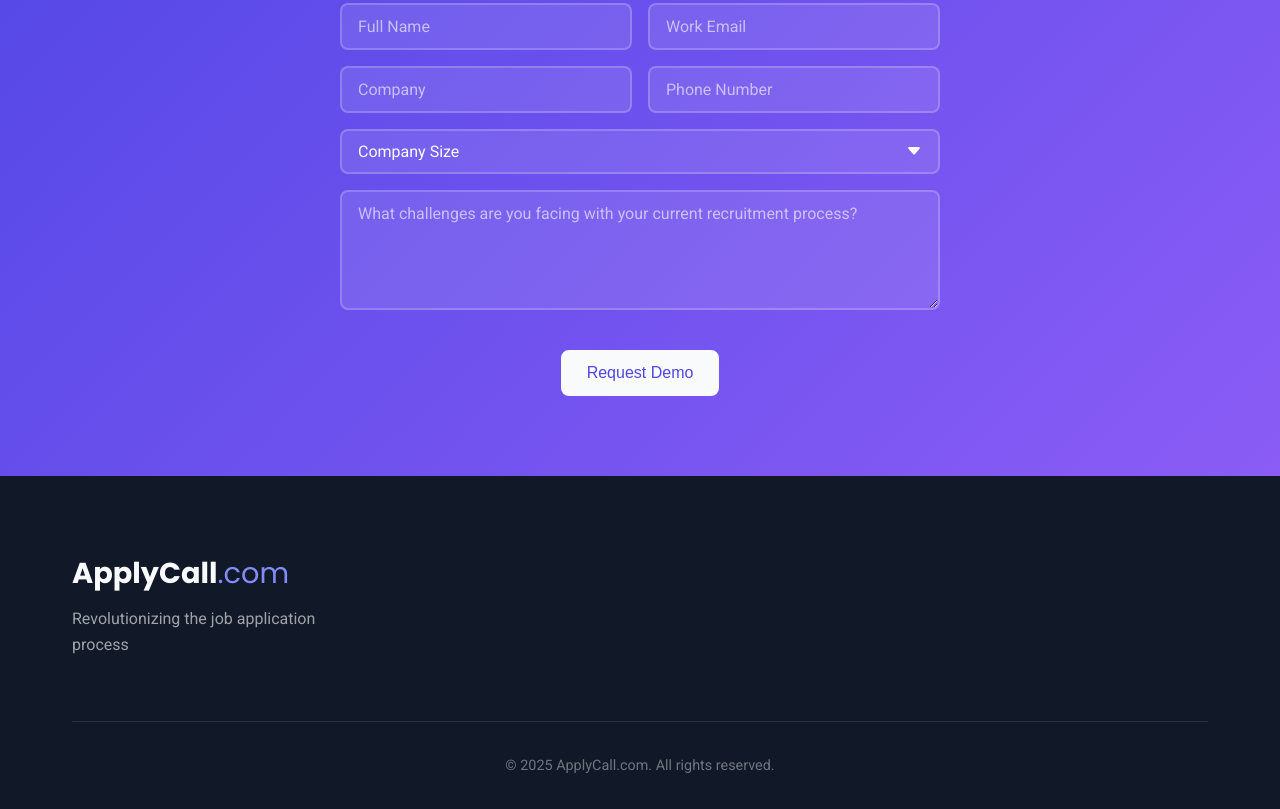
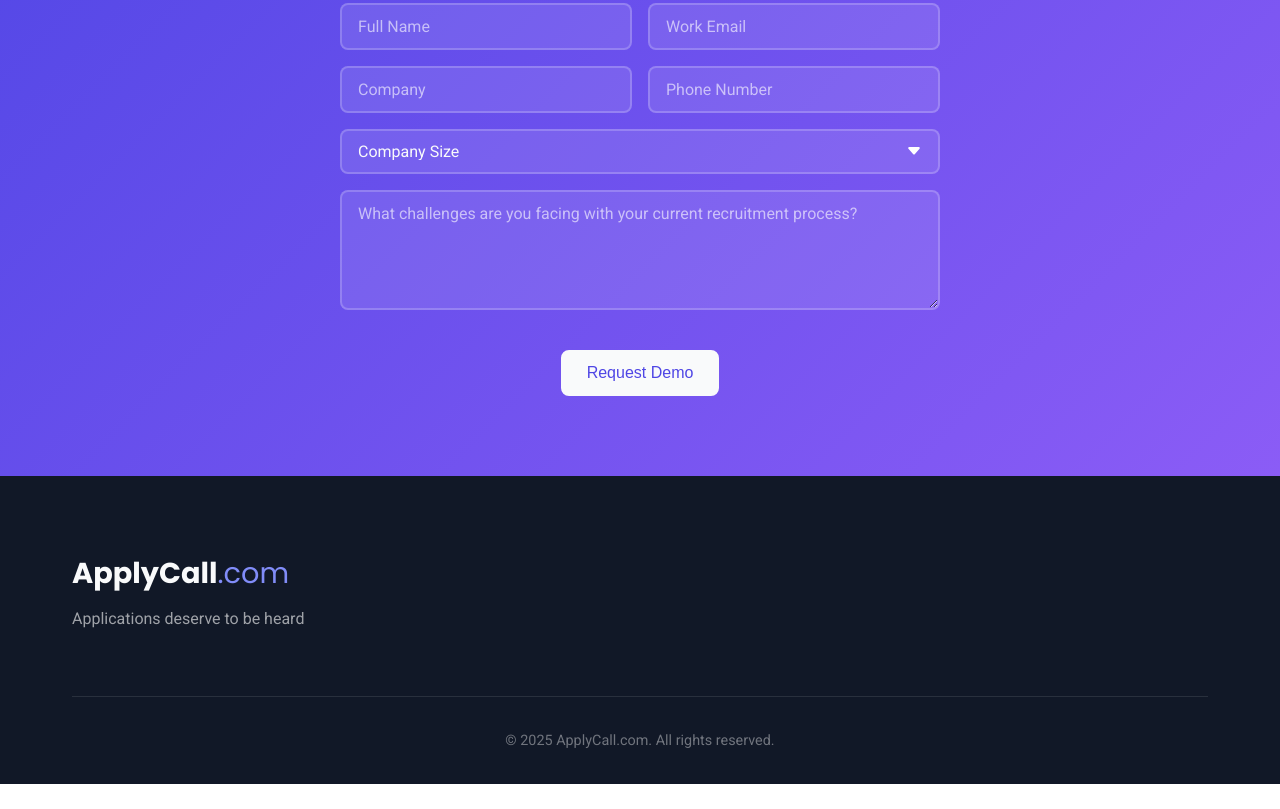
Before and after one commit to applycall/site, a plain HTML site: page index.html in a window 1280 px wide. Shown: the part 4646-5455 px from the top of the page. After the commit the page ends 5430 px from the top, so only its background shows below. Drawn offline with Linux system fonts and the light colour scheme.

Commit message:
Update index.html

```diff
--- a/index.html
+++ b/index.html
@@ -312,7 +312,7 @@
             <div class="footer-content">
                 <div class="footer-logo">
                     <h2>ApplyCall<span>.com</span></h2>
-                    <p>Revolutionizing the job application process</p>
+                    <p>Applications deserve to be heard</p>
                 </div>
             </div>
             <div class="footer-bottom">
```
